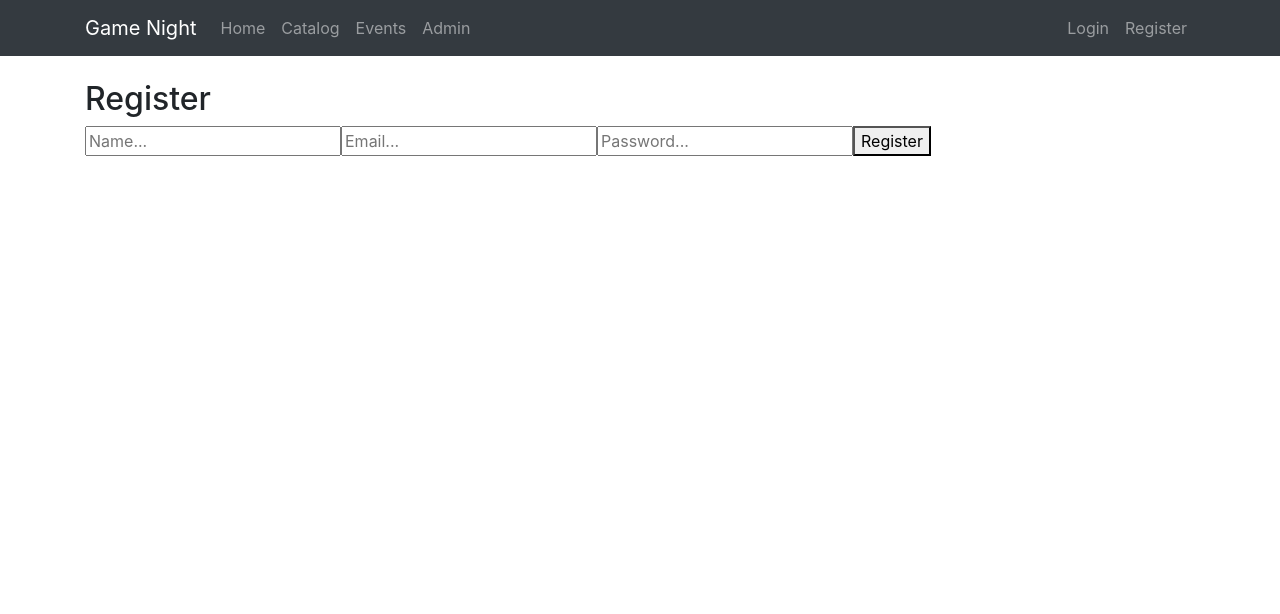
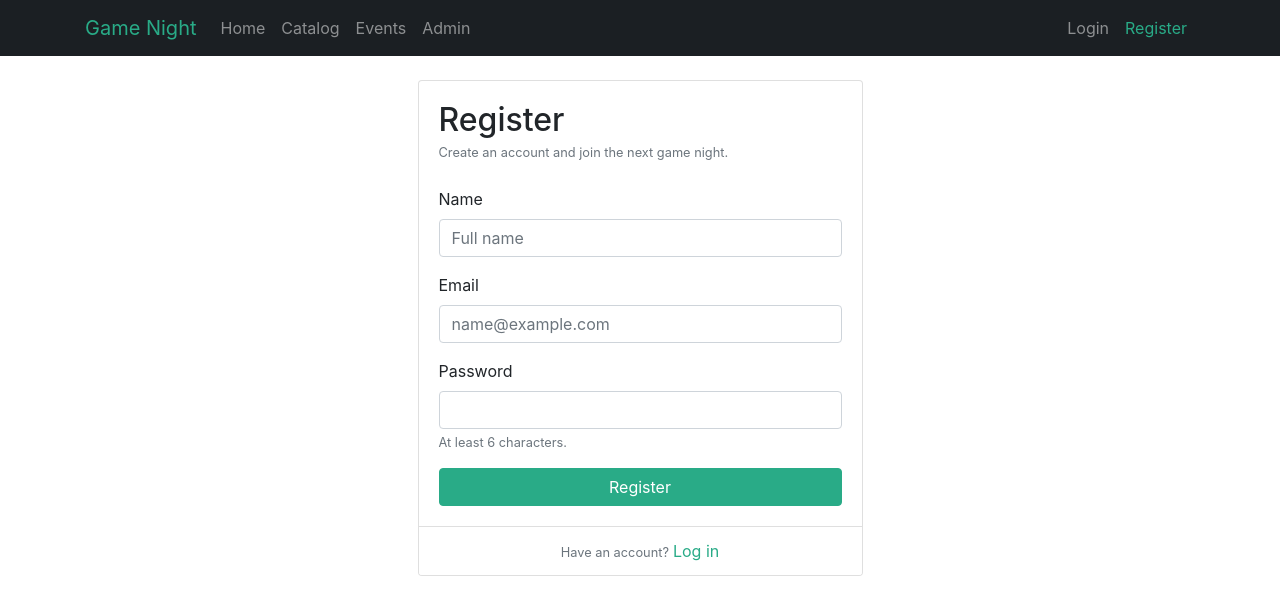
Before and after one commit to zmance123/game-night, a Vue app: page /register in a window 1280 px wide. Shown: the top 614 px of the page. Built offline with nearby package versions, Linux system fonts and the light colour scheme; no server answers.

Commit message:
- css - design for login/register pages

```diff
--- /dev/null
+++ b/src/assets/styles.css
@@ -0,0 +1,84 @@
+:root {
+    --gn-primary: #29ab87;
+    --gn-primary-dark: #1f8a6e;
+}
+
+.btn-primary {
+    background-color: var(--gn-primary);
+    border-color: var(--gn-primary);
+}
+
+.btn-primary:hover,
+.btn-primary:focus,
+.btn-primary:active {
+    background-color: var(--gn-primary-dark);
+    border-color: var(--gn-primary-dark);
+}
+
+.btn-primary:disabled {
+    background-color: var(--gn-primary);
+    border-color: var(--gn-primary);
+}
+
+.btn-outline-primary {
+    color: var(--gn-primary);
+    border-color: var(--gn-primary);
+}
+
+.btn-outline-primary:hover,
+.btn-outline-primary:focus {
+    background-color: var(--gn-primary);
+    border-color: var(--gn-primary);
+    color: #fff;
+}
+
+a {
+    color: var(--gn-primary);
+}
+
+a:hover {
+    color: var(--gn-primary-dark);
+}
+
+.badge-primary {
+    background-color: var(--gn-primary);
+}
+
+.text-primary {
+    color: var(--gn-primary) !important;
+}
+
+.navbar-dark.bg-dark {
+    background-color: #1b1f23 !important;
+}
+
+.navbar-dark .navbar-brand,
+.navbar-dark .nav-link.router-link-exact-active {
+    color: var(--gn-primary);
+}
+
+.jumbotron {
+    background-color: #f4faf7;
+}
+
+.card-hover {
+    transition:
+        box-shadow 0.15s ease-in-out,
+        transform 0.15s ease-in-out;
+}
+
+.card-hover:hover {
+    box-shadow: 0 0.5rem 1rem rgba(31, 138, 110, 0.15);
+    transform: translateY(-2px);
+}
+
+.nav-tabs .nav-link.active {
+    color: var(--gn-primary);
+    border-bottom-color: var(--gn-primary);
+}
+
+.btn {
+    transition:
+        background-color 0.15s ease-in-out,
+        color 0.15s ease-in-out;
+}
--- a/src/components/GameCard.vue
+++ b/src/components/GameCard.vue
@@ -1,5 +1,5 @@
 <template>
-    <div class="card h-100">
+    <div class="card card-hover h-100">
         <div class="card-body">
             <div class="d-flex justify-content-between align-items-start">
                 <h5 class="card-title mb-1">{{ game.title }}</h5>
--- a/src/main.js
+++ b/src/main.js
@@ -1,4 +1,5 @@
 import 'bootstrap/dist/css/bootstrap.min.css'
+import './assets/styles.css'
 
 import { createApp } from 'vue'
 import { createPinia } from 'pinia'
--- a/src/views/LoginView.vue
+++ b/src/views/LoginView.vue
@@ -1,15 +1,51 @@
 <template>
-    <form @submit.prevent="submit">
-        <h2>Login</h2>
-        <hr />
+    <div class="row justify-content-center">
+        <div class="col-md-7 col-lg-5">
+            <div class="card">
+                <div class="card-body">
+                    <h2 class="mb-1">Login</h2>
+                    <p class="text-muted small mb-4">
+                        Sign in to borrow games and join game nights.
+                    </p>
 
-        <input v-model="email" type="email" placeholder="Email..." />
-        <input v-model="password" type="password" placeholder="Password..." />
+                    <div v-if="error" class="alert alert-danger py-2">{{ error }}</div>
 
-        <button type="submit">Log in</button>
-
-        <span v-if="error">{{ error }}</span>
-    </form>
+                    <form @submit.prevent="submit">
+                        <div class="form-group">
+                            <label for="login-email">Email</label>
+                            <input
+                                id="login-email"
+                                v-model="email"
+                                type="email"
+                                class="form-control"
+                                autocomplete="email"
+                                placeholder="name@example.com"
+                                required
+                            />
+                        </div>
+                        <div class="form-group">
+                            <label for="login-password">Password</label>
+                            <input
+                                id="login-password"
+                                v-model="password"
+                                type="password"
+                                class="form-control"
+                                autocomplete="current-password"
+                                required
+                            />
+                        </div>
+                        <button type="submit" class="btn btn-primary btn-block" :disabled="busy">
+                            {{ busy ? 'Logging in...' : 'Log in' }}
+                        </button>
+                    </form>
+                </div>
+                <div class="card-footer bg-white text-center">
+                    <span class="text-muted small mr-1">No account?</span>
+                    <RouterLink to="/register">Register</RouterLink>
+                </div>
+            </div>
+        </div>
+    </div>
 </template>
 
 <script setup>
@@ -23,14 +59,18 @@
     const email = ref('')
     const password = ref('')
     const error = ref('')
+    const busy = ref(false)
 
     async function submit() {
         error.value = ''
+        busy.value = true
         try {
             await authStore.login(email.value, password.value)
             router.push('/')
         } catch (err) {
             error.value = err.message
+        } finally {
+            busy.value = false
         }
     }
 </script>
--- a/src/views/RegisterView.vue
+++ b/src/views/RegisterView.vue
@@ -1,15 +1,65 @@
 <template>
-    <form @submit.prevent="submit">
-        <h2>Register</h2>
+    <div class="row justify-content-center">
+        <div class="col-md-7 col-lg-5">
+            <div class="card">
+                <div class="card-body">
+                    <h2 class="mb-1">Register</h2>
+                    <p class="text-muted small mb-4">
+                        Create an account and join the next game night.
+                    </p>
 
-        <input v-model="name" type="text" placeholder="Name..." />
-        <input v-model="email" type="email" placeholder="Email..." />
-        <input v-model="password" type="password" placeholder="Password..." />
+                    <div v-if="error" class="alert alert-danger py-2">{{ error }}</div>
 
-        <button type="submit">Register</button>
-
-        <span v-if="error">{{ error }}</span>
-    </form>
+                    <form @submit.prevent="submit">
+                        <div class="form-group">
+                            <label for="register-name">Name</label>
+                            <input
+                                id="register-name"
+                                v-model="name"
+                                type="text"
+                                class="form-control"
+                                autocomplete="name"
+                                placeholder="Full name"
+                                required
+                            />
+                        </div>
+                        <div class="form-group">
+                            <label for="register-email">Email</label>
+                            <input
+                                id="register-email"
+                                v-model="email"
+                                type="email"
+                                class="form-control"
+                                autocomplete="email"
+                                placeholder="name@example.com"
+                                required
+                            />
+                        </div>
+                        <div class="form-group">
+                            <label for="register-password">Password</label>
+                            <input
+                                id="register-password"
+                                v-model="password"
+                                type="password"
+                                class="form-control"
+                                autocomplete="new-password"
+                                minlength="6"
+                                required
+                            />
+                            <small class="form-text text-muted">At least 6 characters.</small>
+                        </div>
+                        <button type="submit" class="btn btn-primary btn-block" :disabled="busy">
+                            {{ busy ? 'Creating account...' : 'Register' }}
+                        </button>
+                    </form>
+                </div>
+                <div class="card-footer bg-white text-center">
+                    <span class="text-muted small mr-1">Have an account?</span>
+                    <RouterLink to="/login">Log in</RouterLink>
+                </div>
+            </div>
+        </div>
+    </div>
 </template>
 
 <script setup>
@@ -24,14 +74,18 @@
     const email = ref('')
     const password = ref('')
     const error = ref('')
+    const busy = ref(false)
 
     async function submit() {
         error.value = ''
+        busy.value = true
         try {
             await authStore.register(name.value, email.value, password.value)
             router.push('/')
         } catch (err) {
             error.value = err.message
+        } finally {
+            busy.value = false
         }
     }
 </script>
```
